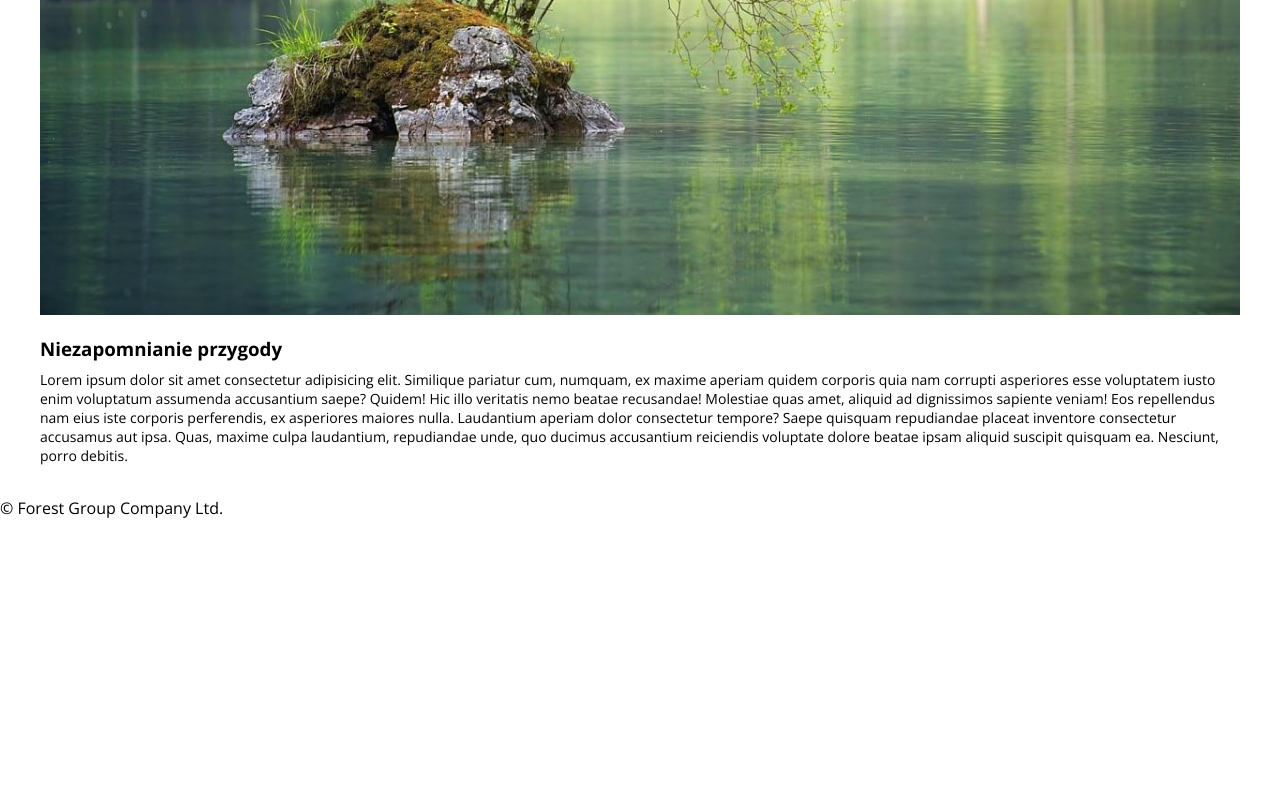
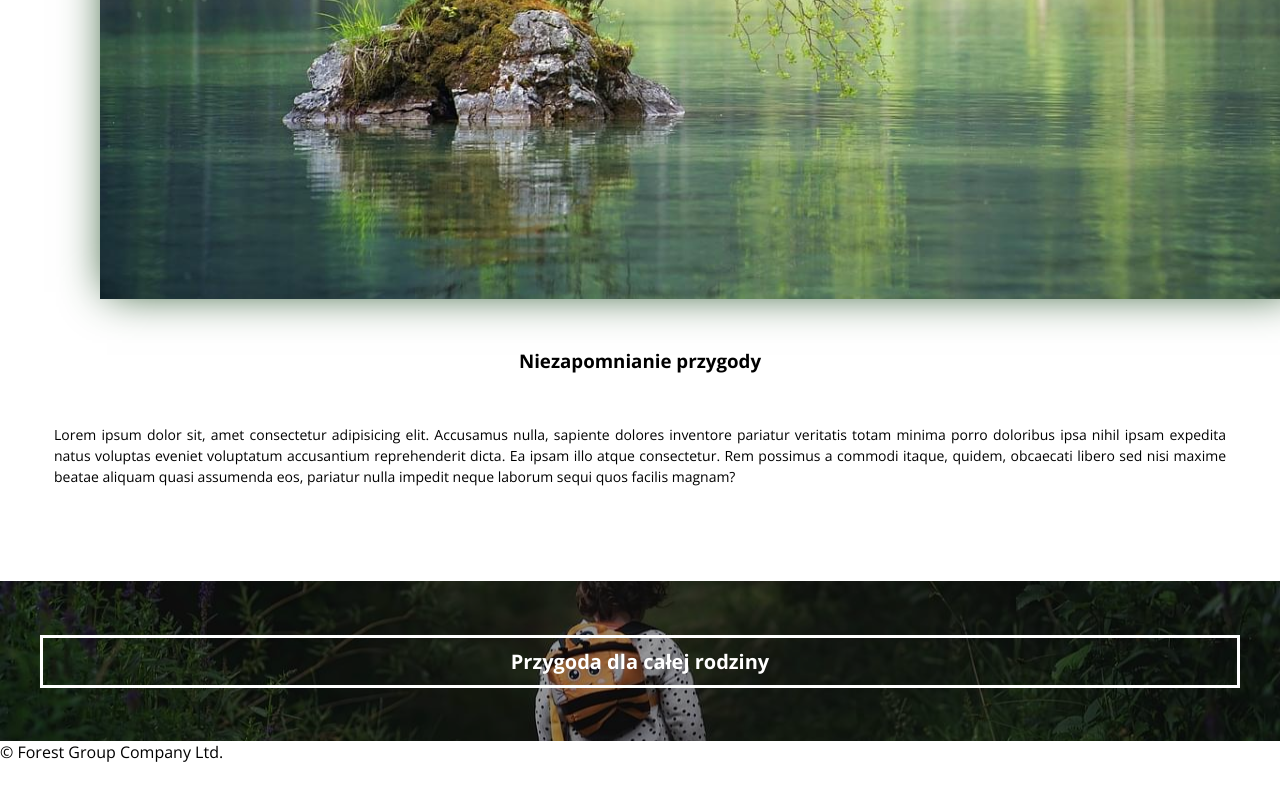
Before and after one commit to Zielsone/Forest, a website: page index.html in a window 1280 px wide. Shown: the part 1190-1990 px from the top of the page. Drawn offline with nearby package versions, Linux system fonts and the light colour scheme.

Commit message:
Adding new sections

```diff
--- a/index.html
+++ b/index.html
@@ -36,7 +36,7 @@
 
 
     <main class="main">
-      <section class="about section-padding section"></section>
+      <section class="about section-padding section">
         <div class="wrapper">
           <h2 class="section-heading">o nas</h2>
           <div class="about__box">
@@ -49,22 +49,24 @@
             <div class="about__box--text">
               <h3 class="about__title">Niezapomnianie przygody</h3>
               <p class="about__text">
-              Lorem ipsum dolor sit amet consectetur adipisicing elit. Similique
-              pariatur cum, numquam, ex maxime aperiam quidem corporis quia nam
-              corrupti asperiores esse voluptatem iusto enim voluptatum
-              assumenda accusantium saepe? Quidem! Hic illo veritatis nemo
-              beatae recusandae! Molestiae quas amet, aliquid ad dignissimos
-              sapiente veniam! Eos repellendus nam eius iste corporis
-              perferendis, ex asperiores maiores nulla. Laudantium aperiam dolor
-              consectetur tempore? Saepe quisquam repudiandae placeat inventore
-              consectetur accusamus aut ipsa. Quas, maxime culpa laudantium,
-              repudiandae unde, quo ducimus accusantium reiciendis voluptate
-              dolore beatae ipsam aliquid suscipit quisquam ea. Nesciunt, porro
-              debitis.
+                Lorem ipsum dolor sit, amet consectetur adipisicing elit.
+                Accusamus nulla, sapiente dolores inventore pariatur veritatis
+                totam minima porro doloribus ipsa nihil ipsam expedita natus
+                voluptas eveniet voluptatum accusantium reprehenderit dicta. Ea
+                ipsam illo atque consectetur. Rem possimus a commodi itaque,
+                quidem, obcaecati libero sed nisi maxime beatae aliquam quasi
+                assumenda eos, pariatur nulla impedit neque laborum sequi quos
+                facilis magnam?
               </p>
             </div>
           </div>
         </div>
+      </section>
+      <section class="banner section-padding section">
+        <div class="wrapper">
+          <h2 class="banner__heading">Przygoda dla całej rodziny</h2>
+        </div>
+      </section>
     </main>
 
     <footer class="footer">
--- a/src/sass/_components.scss
+++ b/src/sass/_components.scss
@@ -79,7 +79,7 @@
 }
 
 .section-padding {
-  padding: 2em 2em;
+  padding: 3em 1em;
 }
 
 @media (min-width: 768px) {
--- a/src/sass/main.scss
+++ b/src/sass/main.scss
@@ -116,7 +116,8 @@ body {
 }
 
 //---------------------MAIN------------------------
-//---------------------DREAMS SECTION------------------------
+
+//---------------------ABOUT SECTION------------------------
 .about {
   &__box {
     display: flex;
@@ -127,15 +128,53 @@ body {
   &__img {
     width: 100%;
     margin-bottom: 1em;
+    transform: translateX(5%);
+    -webkit-box-shadow: 0px 0px 42px -7px rgba(32, 78, 35, 1);
+    -moz-box-shadow: 0px 0px 42px -7px rgba(32, 78, 35, 1);
+    box-shadow: 0px 0px 42px -7px rgba(32, 78, 35, 1);
   }
 
   &__title {
     margin-bottom: 0.5em;
+    text-align: center;
+    padding: 1.5em;
   }
 
   &__text {
+    padding: 1em;
     font-size: 1.4rem;
+    text-align: justify;
+    line-height: 1.5em;
   }
+}
+
+//---------------------BANNER SECTION------------------------
+
+.banner {
+  display: flex;
+  flex-direction: column;
+  align-items: center;
+  justify-content: center;
+  width: 100%;
+  height: 20vh;
+  @include heroImages("/dist/img/girl-5785590_1280.jpg");
+
+  &::before {
+    content: "";
+    position: absolute;
+    width: 100%;
+    height: 20vh;
+    background-color: rgba(0, 0, 0, 0.4);
+  }
+}
+
+.banner__heading {
+  position: relative;
+  text-align: center;
+  color: $main-color;
+  border: 3px solid $main-color;
+  padding: 0.5em;
+  font-size: 2rem;
 }
 
 //---------------------FOOTER------------------------
@@ -144,3 +183,5 @@ body {
   height: 100vh;
   margin-bottom: 1em;
 }
+
+//---------------------MEDIA QUERRIES------------------------
```
Also changed, not shown: dist/css/main.min.css, 1 other file. Lines whose indentation alone changed are shown as unchanged.
